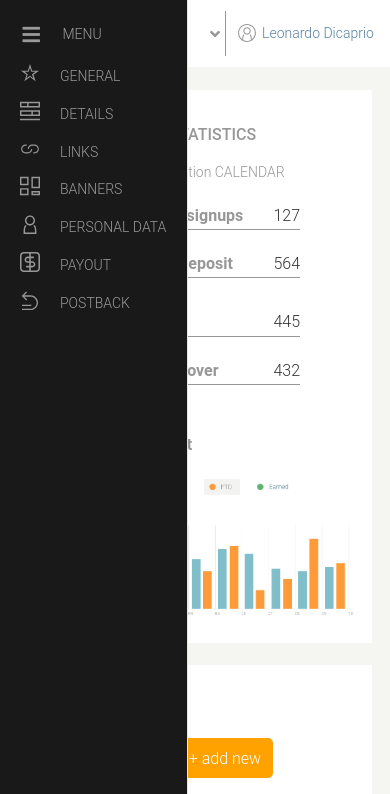
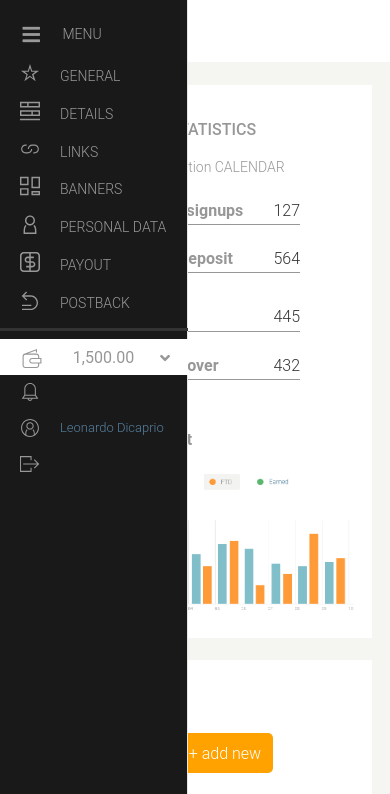
Before and after one commit to Robert-szy/project-manager, a website: page src/index.html in a window 390 px wide. Shown: the top 794 px of the page. Drawn offline with nearby package versions, Linux system fonts and the light colour scheme; files that its build step writes are made by us from their sources; a web font is replaced by a local one.

Commit message:
Add responsive topbar and sidebar

```diff
--- a/src/index.html
+++ b/src/index.html
@@ -11,6 +11,7 @@
       <link rel="stylesheet" href="css/style.css">
   </head>
   <body>
+    <section class="sidebar">
     <nav class="main-menu">
       <ul>
         <li>
@@ -107,13 +108,67 @@
           </a>
         </li>
       </ul>
+      <!-- -->
+        <div class="topbar-menu-insidebar">
+          <div class="topbar-item">
+            <div class="menu">
+              <ul>
+                <li>
+                  <svg version="1.1" xmlns="http://www.w3.org/2000/svg" xmlns:xlink="http://www.w3.org/1999/xlink" x="0px" y="0px"
+                    viewBox="0 0 17 18" style="enable-background:new 0 0 17 18;" xml:space="preserve">
+                    <path d="M17,9h-2V7.5C15,6.1,13.9,5,12.5,5H4.9L12,2.2V4h1V0.8L2.1,5C0.9,5.2,0,6.3,0,7.5v8C0,16.9,1.1,18,2.5,18h10
+                    c1.4,0,2.5-1.1,2.5-2.5V14h2V9z M14,15.5c0,0.8-0.7,1.5-1.5,1.5h-10C1.7,17,1,16.3,1,15.5v-8C1,6.7,1.7,6,2.5,6h10
+                    C13.3,6,14,6.7,14,7.5V9H8.5C7.1,9,6,10.1,6,11.5S7.1,14,8.5,14H14V15.5z M16,13H8.5C7.7,13,7,12.3,7,11.5S7.7,10,8.5,10H16V13z"/>
+                  </svg>
+                  1,500.00<i class="fa fa-angle-down"></i></a>
+                  <ul>
+                    <li>CPA <span>$1,000</span></li>
+                    <li>CPL <span>$1,100</span></li>
+                    <li>Turnover <span>$2,200</span></li>
+                    <li>Net deposit <span>$1,450</span></li>
+                  </ul>
+                </li>
+              </ul>
+            </div>
+          </div>
+          <div class="topbar-item">
+            <a href="#">
+              <svg version="1.1" xmlns="http://www.w3.org/2000/svg" xmlns:xlink="http://www.w3.org/1999/xlink" x="0px" y="0px"
+                viewBox="0 0 18 19" style="enable-background:new 0 0 18 19;" xml:space="preserve">
+                <path d="M17,16l-2.4-3.7V6.5c0-3-2.5-5.5-5.5-5.5S3.6,3.5,3.6,6.5v5.8L1.1,16h5.5c0.2,1.1,1.2,2,2.4,2s2.2-0.9,2.4-2H17z M4.6,6.5
+                C4.6,4,6.6,2,9.1,2s4.5,2,4.5,4.5V12h-9V6.5z M4.3,13h9.5l1.3,2H3L4.3,13z M9.1,17c-0.7,0-1.2-0.4-1.4-1h2.8
+                C10.3,16.6,9.7,17,9.1,17z"/>
+              </svg>
+            </a>
+          </div>
+          <div class="topbar-item">
+            <a href="#">
+              <svg version="1.1" xmlns="http://www.w3.org/2000/svg" xmlns:xlink="http://www.w3.org/1999/xlink" x="0px" y="0px"
+                viewBox="0 0 19 19" style="enable-background:new 0 0 19 19;" xml:space="preserve">
+                <path d="M9.5,4C7.6,4,6,5.6,6,7.5S7.6,11,9.5,11S13,9.4,13,7.5S11.4,4,9.5,4z M9.5,10C8.1,10,7,8.9,7,7.5S8.1,5,9.5,5S12,6.1,12,7.5
+                S10.9,10,9.5,10z M9.5,1C4.8,1,1,4.8,1,9.5S4.8,18,9.5,18S18,14.2,18,9.5S14.2,1,9.5,1z M14,15.5c0-1.8-0.1-3.5-1.3-4.8l-0.7,0.7
+                c1.1,1.1,1.1,2.7,1.1,4.5l0,0.3c-1,0.6-2.2,0.9-3.5,0.9S7,16.7,6,16.1l0-0.3c0-1.8,0-3.4,1.1-4.5l-0.7-0.7C5.1,12,5,13.7,5,15.5
+                c-1.8-1.4-3-3.5-3-6C2,5.4,5.4,2,9.5,2S17,5.4,17,9.5C17,11.9,15.8,14.1,14,15.5z"/>
+              </svg>
+              <span class="nav-text">Leonardo Dicaprio</span>
+            </a>
+          </div>
+          <div class="topbar-item">
+            <a href="#">
+              <svg version="1.1" xmlns="http://www.w3.org/2000/svg" xmlns:xlink="http://www.w3.org/1999/xlink" x="0px" y="0px"
+                viewBox="0 0 19 15" style="enable-background:new 0 0 19 15;" xml:space="preserve">
+                <path d="M13.9,3.1l-0.7,0.7L16.3,7H3v1h13.3l-3.1,3.1l0.7,0.7l4.4-4.4L13.9,3.1z M10,14H1V1h9v3h1V0H0v15h11v-4h-1V14z"/>
+              </svg>
+            </a>
+          </div>
+      </div>
     </nav>
-
+    </section>
     <section class="topbar">
       <div class="topbar-container">
         <div class="topbar-menu">
           <div class="topbar-item">
-            <div class="tutorial">
+            <div class="menu">
               <ul>
                 <li>
                   <svg version="1.1" xmlns="http://www.w3.org/2000/svg" xmlns:xlink="http://www.w3.org/1999/xlink" x="0px" y="0px"
@@ -136,6 +191,16 @@
           <div class="topbar-item">
             <a href="#">
               <svg version="1.1" xmlns="http://www.w3.org/2000/svg" xmlns:xlink="http://www.w3.org/1999/xlink" x="0px" y="0px"
+                viewBox="0 0 18 19" style="enable-background:new 0 0 18 19;" xml:space="preserve">
+                <path d="M17,16l-2.4-3.7V6.5c0-3-2.5-5.5-5.5-5.5S3.6,3.5,3.6,6.5v5.8L1.1,16h5.5c0.2,1.1,1.2,2,2.4,2s2.2-0.9,2.4-2H17z M4.6,6.5
+                C4.6,4,6.6,2,9.1,2s4.5,2,4.5,4.5V12h-9V6.5z M4.3,13h9.5l1.3,2H3L4.3,13z M9.1,17c-0.7,0-1.2-0.4-1.4-1h2.8
+                C10.3,16.6,9.7,17,9.1,17z"/>
+              </svg>
+            </a>
+          </div>
+          <div class="topbar-item">
+            <a href="#">
+              <svg version="1.1" xmlns="http://www.w3.org/2000/svg" xmlns:xlink="http://www.w3.org/1999/xlink" x="0px" y="0px"
                 viewBox="0 0 19 19" style="enable-background:new 0 0 19 19;" xml:space="preserve">
                 <path d="M9.5,4C7.6,4,6,5.6,6,7.5S7.6,11,9.5,11S13,9.4,13,7.5S11.4,4,9.5,4z M9.5,10C8.1,10,7,8.9,7,7.5S8.1,5,9.5,5S12,6.1,12,7.5
                 S10.9,10,9.5,10z M9.5,1C4.8,1,1,4.8,1,9.5S4.8,18,9.5,18S18,14.2,18,9.5S14.2,1,9.5,1z M14,15.5c0-1.8-0.1-3.5-1.3-4.8l-0.7,0.7
@@ -145,6 +210,7 @@
               <p class="profile">Leonardo Dicaprio</p>
             </a>
           </div>
+
           <div class="topbar-item">
             <a href="#">
               <svg version="1.1" xmlns="http://www.w3.org/2000/svg" xmlns:xlink="http://www.w3.org/1999/xlink" x="0px" y="0px"
--- a/src/sass/_layout.scss
+++ b/src/sass/_layout.scss
@@ -6,6 +6,7 @@
   margin: 0 auto;
   justify-content: center;
   align-items: flex-start;
+  z-index: 2;
 }
 
 .topbar {
@@ -22,10 +23,7 @@
 .main {
   margin-left: 206px;
   margin-right: 18px;
-  margin-top: 90px;
-
-  //padding-left: 186px;
-  //padding-right: 186px;
+  margin-top: 85px;
 }
 
 /*Media*/
@@ -38,6 +36,10 @@
 
   .topbar {
     left: 60px;
+  }
+
+  .sidebar {
+    width: 60px;
   }
 }
 
--- a/src/sass/sections/_section-sidebar.scss
+++ b/src/sass/sections/_section-sidebar.scss
@@ -7,14 +7,12 @@
   background-color: $color-sidebar;
   justify-content: center;
   align-items: center;
-  //padding-top: ;
 }
 
 .sidebar-menu {
   flex: 1 100%;
   margin: 0 auto;
   width: 100%;
-  //padding-left: 18px;
   padding-bottom: 18px;
   border-bottom: 1px solid;
   border-color: $color-header;
@@ -40,7 +38,37 @@
   width: 188px;
   overflow: visible;
   transition: width .05s linear;
-  z-index: 1000;
+  z-index: 100;
+
+  .topbar-menu-insidebar {
+    display: none;
+    width: 100%;
+    height: 100%;
+    margin: 0 auto;
+    flex-direction: column;
+    justify-content: flex-start;
+    align-items: flex-start;
+
+    .topbar-item {
+      max-width: 188px;
+      border: none;
+      max-height: 36px;
+
+      svg {
+        margin-left: 4px;
+        margin-right: 5px;
+      }
+
+      a svg {
+        margin-left: 20px;
+        margin-right: 20px;
+      }
+    }
+
+    .topbar-item:first-of-type {
+      z-index: 1000;
+    }
+  }
 }
 
 .main-menu svg {
@@ -62,6 +90,11 @@
   width: 188px;
   padding-top: 10px;
 
+}
+
+.main-menu li:nth-of-type(8) {
+  padding-bottom: 10px;
+  border-bottom: 3px solid;
 }
 
 .main-menu li>a {
@@ -130,5 +163,11 @@ a:hover, a:focus {
       width: 188px;
       overflow: visible;
     }
+
+    .topbar-menu-insidebar {
+      display: flex;
+    }
   }
+
+
 }
--- a/src/sass/sections/_section-topbar.scss
+++ b/src/sass/sections/_section-topbar.scss
@@ -2,6 +2,7 @@
   display: flex;
   flex-direction: column;
   width: 100%;
+  height: 62px;
   margin: 0 auto;
   background-color: $color-white;
   justify-content: center;
@@ -12,6 +13,7 @@
   display: flex;
   flex-direction: row;
   width: 100%;
+  height: 100%;
   margin: 0 auto;
   justify-content: flex-end;
   align-items: center;
@@ -20,12 +22,9 @@
 .topbar-item {
   flex: 1;
   display: flex;
-  //justify-content: space-between;
-  //padding-left: 10px;
-  //align-items: center;
   max-width: 200px;
+  height: 100%;
   border-left: 1px solid;
-  //border-right: 1px solid;
   border-color: $color-header;
   a {
     display: flex;
@@ -46,37 +45,38 @@
   }
 }
 
+.topbar-item:nth-of-type(2), .topbar-item:nth-of-type(4) {
+  max-width: 70px;
+}
+
 //
-.tutorial {
+.menu {
   width: 100%;
   height: 100%;
   margin: 1% auto 0 auto;
   background-color: $color-white;
-  //max-width: 200px;
 }
 
-.tutorial  ul {
-  //font-size: 0;
+.menu  ul {
   list-style-type: none;
   padding: 0;
   height: 100%;
-  // initial li
+
   li {
     font-family: $font-text;
     font-size: 1rem;
     font-weight: 400;
-    //text-align: justify;
     color: $color-header;
     display: flex;
-    justify-content: space-between;
+    justify-content: space-around;
     align-items: center;
     padding: 5px;
     position: relative;
-    // secondary ul
+
     ul {
       display: none;
     }
-    // initial li:hover
+
     &:hover {
       cursor: pointer;
       background-color: $color-tab-hover;
@@ -84,23 +84,22 @@
       svg {
         fill: $color-text
       }
-      // secondary ul visibility change
+
       ul {
         display: block;
         margin-top: 5px;
-        width: 200px;
+        width: 199px;
         left: 0;
         top: 30px;
         position: absolute;
-        // secondary li
+
         li {
           display: block;
           background-color: $color-white;
-          //text-align: justify;
+
           span {
             float: right;
             color: $color-text;
-            //background-color: $blue;
             padding: 2px 5px;
             text-align: center;
             font-size: .8rem;
@@ -123,7 +122,7 @@
 
 /*Media*/
 @media (max-width: 767px) {
-  .topbar-item:last-of-type {
+  .topbar-menu .topbar-item {
     display: none;
   }
 }
```
